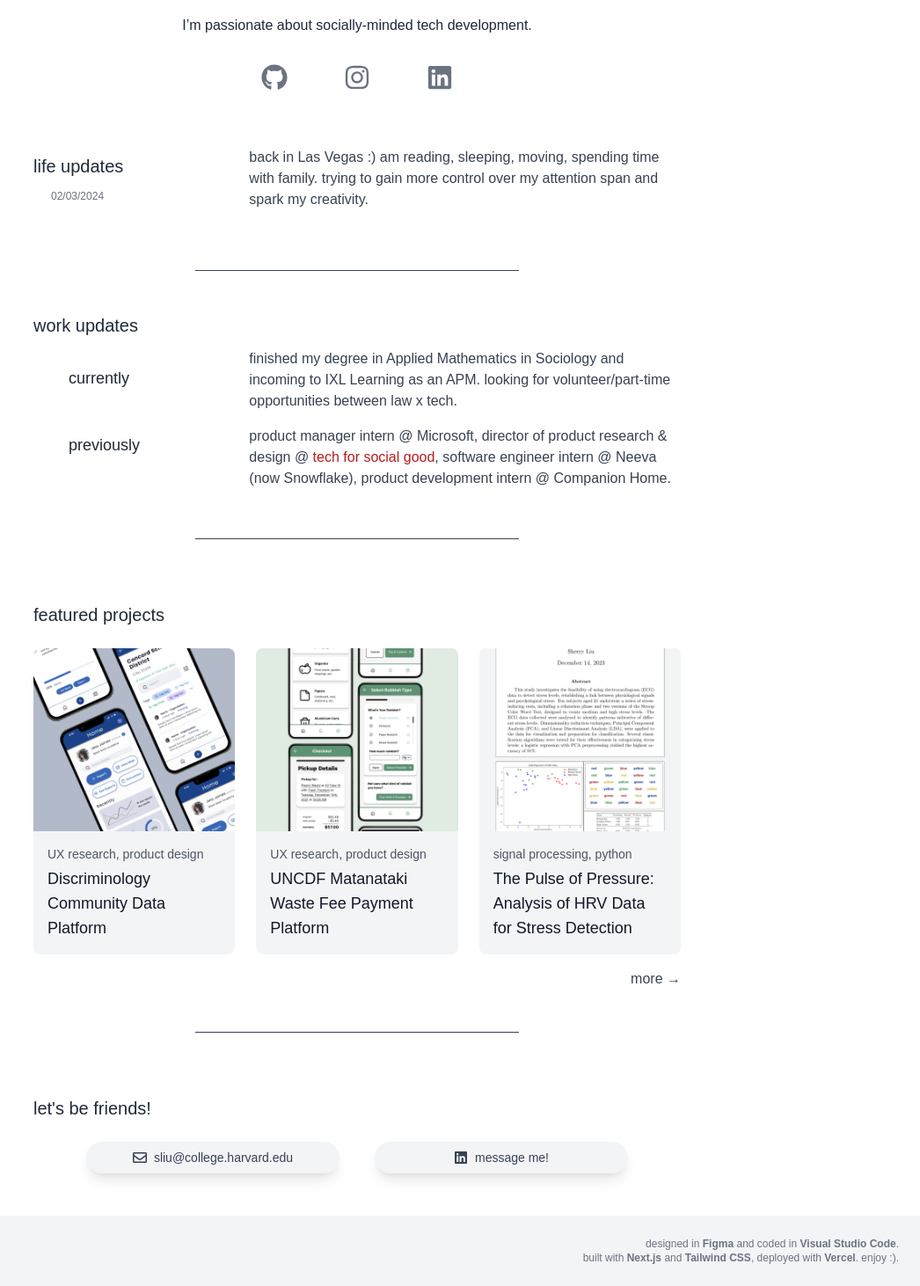
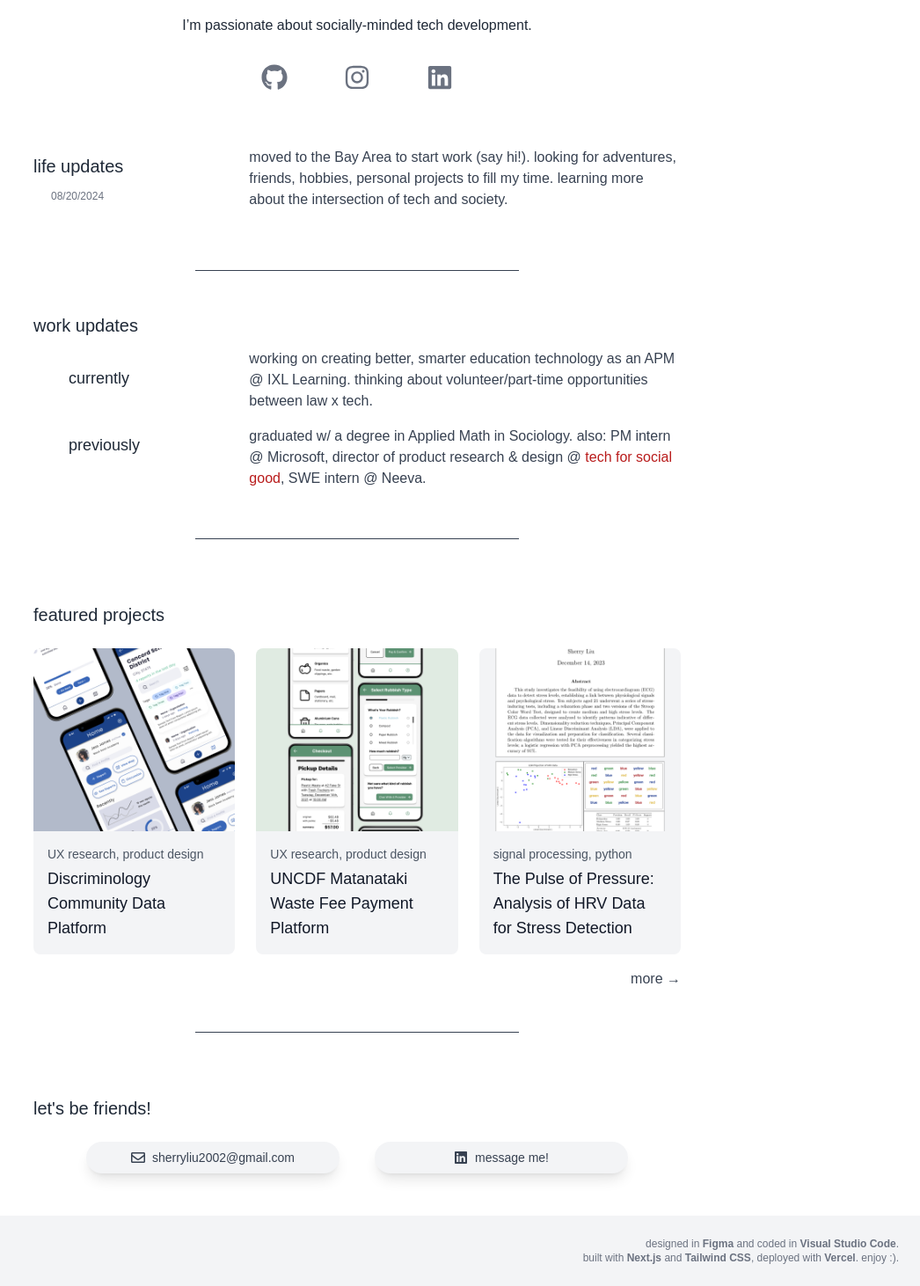
Before and after one commit to shxrryliu/personal-website, a Next.js app: page / in a window 1280 px wide. Shown: the part 391-1853 px from the top of the page at 88% size, without its empty margins (234-1280 px from the left). Built offline with nearby package versions, Linux system fonts and the light colour scheme.

Commit message:
8/20 update

```diff
--- a/components/indexdata.js
+++ b/components/indexdata.js
@@ -3,20 +3,21 @@ import Link from 'next/link';
 
 export const lifeUpdates = {
     title: "life updates",
-    date: '02/03/2024',
-    content: 'back in Las Vegas :) am reading, sleeping, moving, spending time with family. trying to gain more control over my attention span and spark my creativity.'
+    date: '08/20/2024',
+    content: 'moved to the Bay Area to start work (say hi!). looking for adventures, friends, hobbies, personal projects to fill my time. learning more about the intersection of tech and society.'
 };
 
 export const workUpdates = {
     title: "work updates",
     current: (
         <p>
-            finished my degree in Applied Mathematics in Sociology and incoming to IXL Learning as an APM. looking for volunteer/part-time opportunities between law x tech.
+            working on creating better, smarter education technology as an APM @ IXL Learning. thinking about volunteer/part-time opportunities between law x tech.
         </p>
     ),
     previous: (
         <p>
-            product manager intern @ Microsoft,
+            graduated w/ a degree in Applied Math in Sociology. also:
+            PM intern @ Microsoft,
             director of product research & design @ {' '}
             <Link
                 href="https://socialgood.hcs.harvard.edu/"
@@ -26,9 +27,7 @@ export const workUpdates = {
                 tech for social good
                 {/* <span className="absolute -bottom-1 left-0 w-0 h-0.5 bg-red-700 transition-all duration-200 group-hover:w-full"></span> */}
             </Link>
-            , software
-            engineer intern @ Neeva (now Snowflake), product development intern @
-            Companion Home.
+            , SWE intern @ Neeva.
         </p>
     ),
 };
--- a/pages/index.js
+++ b/pages/index.js
@@ -151,11 +151,11 @@ export default function Home() {
 
           {/* them buttons */}
           <div className='flex flex-col sm:flex-row items-center justify-center sm:space-x-10 space-y-6 sm:space-y-0'>
-            <a href="mailto:sliu@college.harvard.edu"
+            <a href="mailto:sherryliu2002@gmail.com"
               className="flex items-center justify-center bg-gray-100 rounded-full py-2 w-72 text-center shadow-lg
               hover:shadow-xl transition duration-300 ease-in-out transform hover:-translate-y-1 space-x-2">
               <FaRegEnvelope className='text-gray-700 hover:text-gray-900' />
-              <span className='text-sm text-gray-700 hover:text-gray-900'>sliu@college.harvard.edu</span>
+              <span className='text-sm text-gray-700 hover:text-gray-900'>sherryliu2002@gmail.com</span>
             </a>
             <a href="https://www.linkedin.com/in/sherry-liu-0183a7167/"
               className="flex items-center justify-center bg-gray-100 rounded-full py-2 w-72 text-center shadow-lg
```
